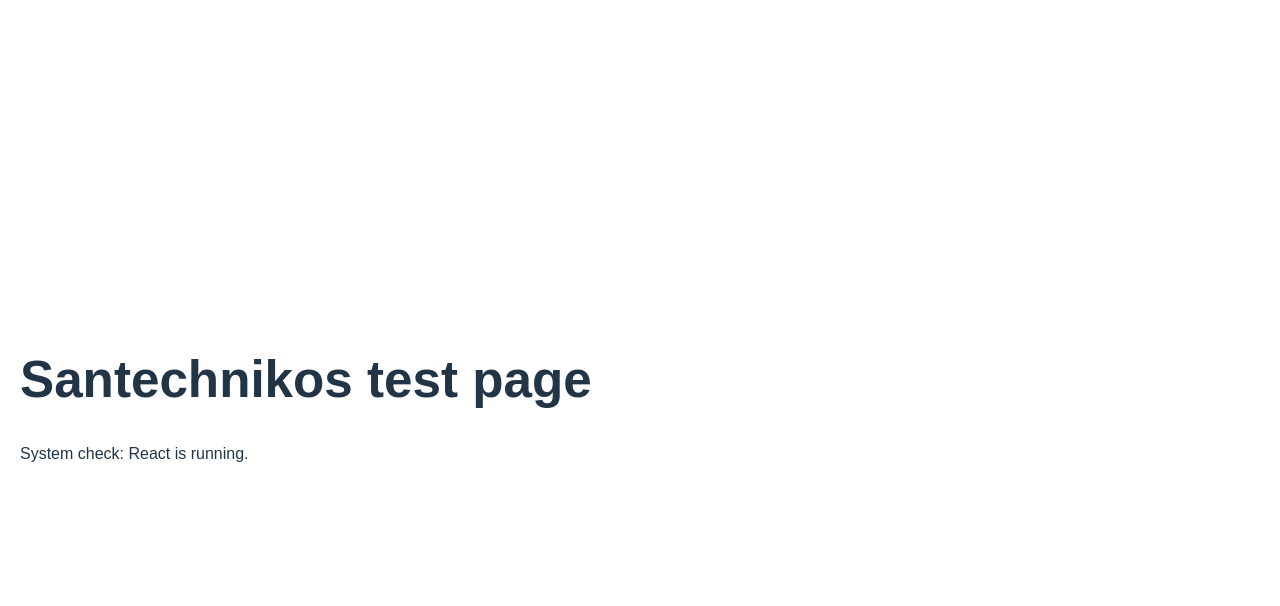
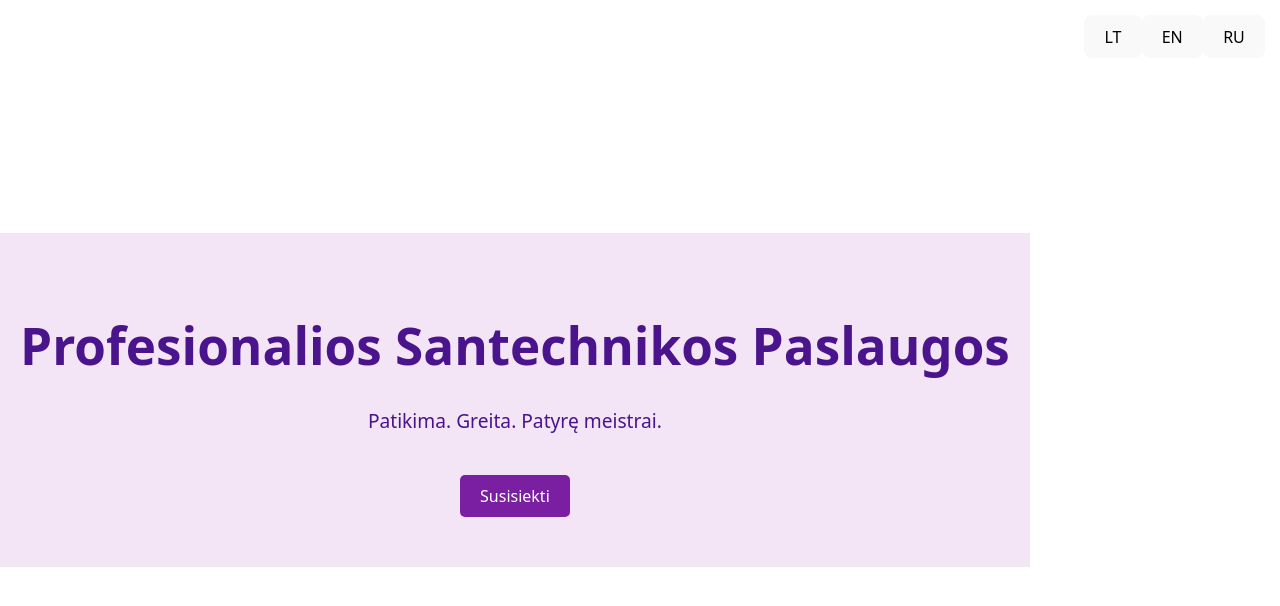
Before and after one commit to lietuviskalba/santech, a React (Vite) app: page / in a window 1280 px wide. Shown: the top 606 px of the page. Built offline with nearby package versions, Linux system fonts and the light colour scheme.

Commit message:
intro section and language change

```diff
--- a/src/App.jsx
+++ b/src/App.jsx
@@ -1,11 +1,33 @@
-// src/App.jsx
-import React from "react";
+import React, { useState } from "react";
+import content from "./data/content.json"; // Importing our "database"
+import Intro from "./components/Intro";
 
 function App() {
+  // 1. State to keep track of current language. Default is 'lt' (Lithuanian)
+  const [language, setLanguage] = useState("lt");
+
+  // 2. Get the content for the current language
+  const t = content[language];
+
   return (
-    <div style={{ padding: "20px", fontFamily: "Arial, sans-serif" }}>
-      <h1>Santechnikos test page</h1>
-      <p>System check: React is running.</p>
+    <div>
+      {/* Temporary Language Switcher for testing */}
+      <div
+        style={{
+          position: "fixed",
+          top: 10,
+          right: 10,
+          background: "white",
+          padding: 5,
+        }}
+      >
+        <button onClick={() => setLanguage("lt")}>LT</button>
+        <button onClick={() => setLanguage("en")}>EN</button>
+        <button onClick={() => setLanguage("ru")}>RU</button>
+      </div>
+
+      {/* 3. Render the Intro, passing the specific text data */}
+      <Intro data={t.intro} />
     </div>
   );
 }
--- /dev/null
+++ b/src/components/Intro.jsx
@@ -0,0 +1,34 @@
+import React from "react";
+
+// We pass "data" as a prop. This is the text for the current language.
+const Intro = ({ data }) => {
+  return (
+    <div
+      style={{
+        padding: "50px 20px",
+        textAlign: "center",
+        backgroundColor: "#f3e5f5", // Light purple background
+        color: "#4a148c", // Dark purple text
+      }}
+    >
+      <h1>{data.title}</h1>
+      <p style={{ fontSize: "1.2rem" }}>{data.subtitle}</p>
+      <button
+        style={{
+          marginTop: "20px",
+          padding: "10px 20px",
+          fontSize: "1rem",
+          backgroundColor: "#7b1fa2",
+          color: "white",
+          border: "none",
+          borderRadius: "5px",
+          cursor: "pointer",
+        }}
+      >
+        {data.button}
+      </button>
+    </div>
+  );
+};
+
+export default Intro;
--- /dev/null
+++ b/src/data/content.json
@@ -0,0 +1,23 @@
+{
+  "en": {
+    "intro": {
+      "title": "Professional Plumbing Services",
+      "subtitle": "Reliable. Quick. Experienced.",
+      "button": "Contact Us"
+    }
+  },
+  "lt": {
+    "intro": {
+      "title": "Profesionalios Santechnikos Paslaugos",
+      "subtitle": "Patikima. Greita. Patyrę meistrai.",
+      "button": "Susisiekti"
+    }
+  },
+  "ru": {
+    "intro": {
+      "title": "Профессиональные Сантехнические Услуги",
+      "subtitle": "Надежно. Быстро. Опытные мастера.",
+      "button": "Связаться"
+    }
+  }
+}
```
